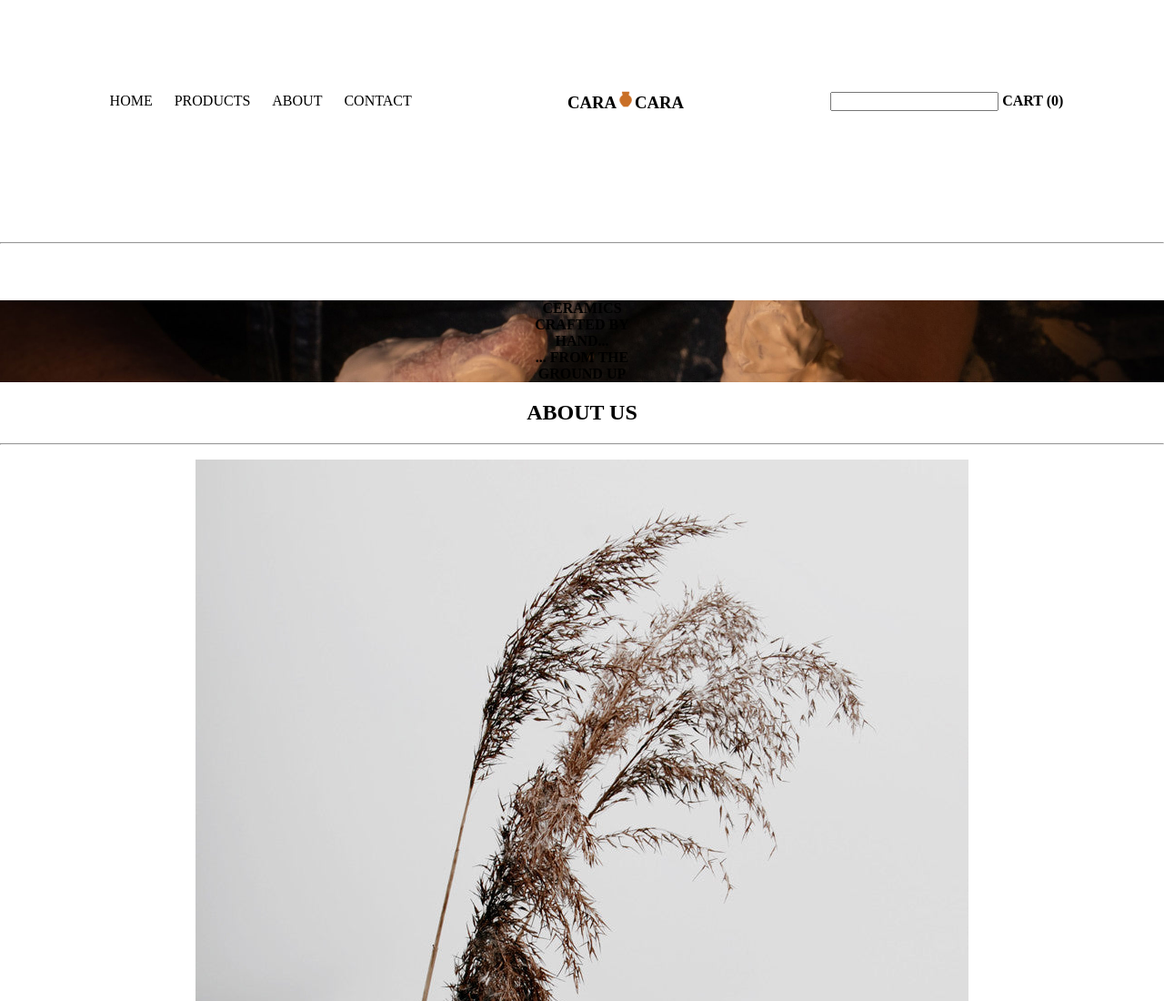
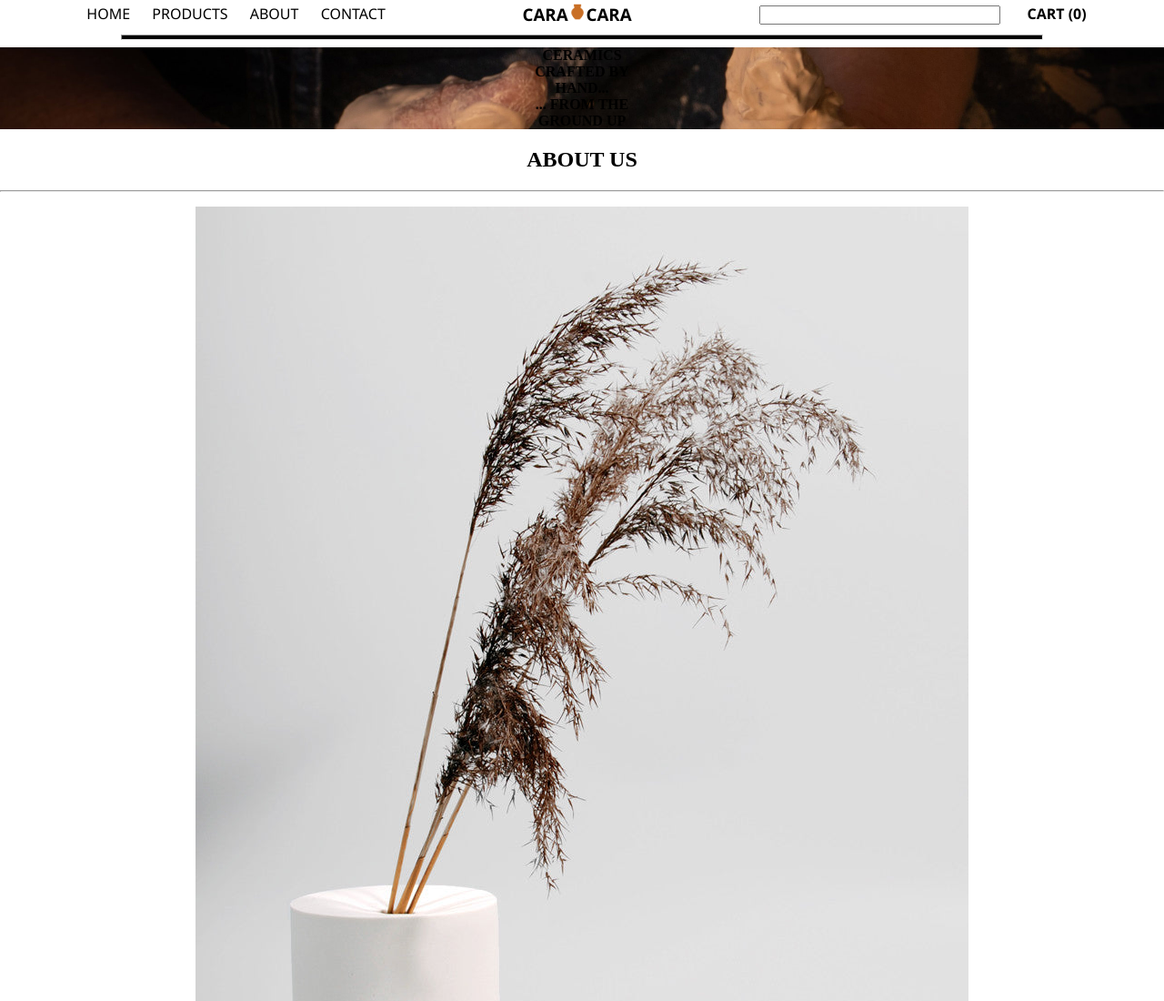
Before and after one commit to Creedo11/eCommWebsite, a plain HTML site: page index.html in a window 1280 px wide. Shown: the top 1100 px of the page at 91% size. Drawn offline with Linux system fonts and the light colour scheme.

Commit message:
added additional styleto header and break-line under header

```diff
--- a/index.html
+++ b/index.html
@@ -10,7 +10,7 @@
 <body>
     <header>
         <div class="header_container">
-            <div class="header_left">
+            <div>
                 <nav>
                     <li><a href="#home">HOME</a></li>
                     <li><a href="#products">PRODUCTS</a></li>
@@ -18,21 +18,15 @@
                     <li><a href="#contact">CONTACT</a></li>
                 </nav>
             </div>
-            <div class="header_middle">
+            <div>
                 <h3>CARA<img class="header_image" src = "assets/icons8-pottery-96.png" alt="oragne mini vase">CARA</h3>
             </div>
-            <div class="header_right">
-                <input type="text" id="search" name="search" value="">
-                <span><strong>CART (0)</strong></span>
+            <div>
+                <input type="text" id="search" name="search" size="30">&nbsp;&nbsp;&nbsp;&nbsp;&nbsp;&nbsp;&nbsp;<span><strong>CART (0)</strong></span>
             </div>
         </div>
     </header>
-    <br>
-    <br>
-    <hr>
-    <br>
-    <br>
-    <br>
+    <hr class="header_break">
     <main>
         <section class="home" id="home">
             <div>
--- a/styles.css
+++ b/styles.css
@@ -1,15 +1,22 @@
 .header_container{
     display:grid;
     grid-template-columns: auto auto auto;
-    column-gap: 100px;
-    gap: 100px;
-    padding: 80px;
+    grid-template-rows:0px;
+    padding: 15px;
     align-items: center;
+    font-family:'Segoe UI';
+    font-weight: lighter;
+    letter-spacing: 50;
+}
+
+.header_image{
+    width: 20px;
+    height: 20px;
+    vertical-align:text-top;
 }
 
 nav li{
     display: inline;
-    font-weight:200;
 }
 
 nav li a{
@@ -18,12 +25,15 @@ nav li a{
     padding: 10px;
 }
 
-.header_image{
-    width: 20px;
-    height: 20px;
+.header_break{
+    width: 79%;
+    height: 4px;
+    background-color: black;
+    align-self: center;
+
 }
 
-body{
+body {
     padding: 0;
     margin: 0;
     overflow-x: hidden;
```
